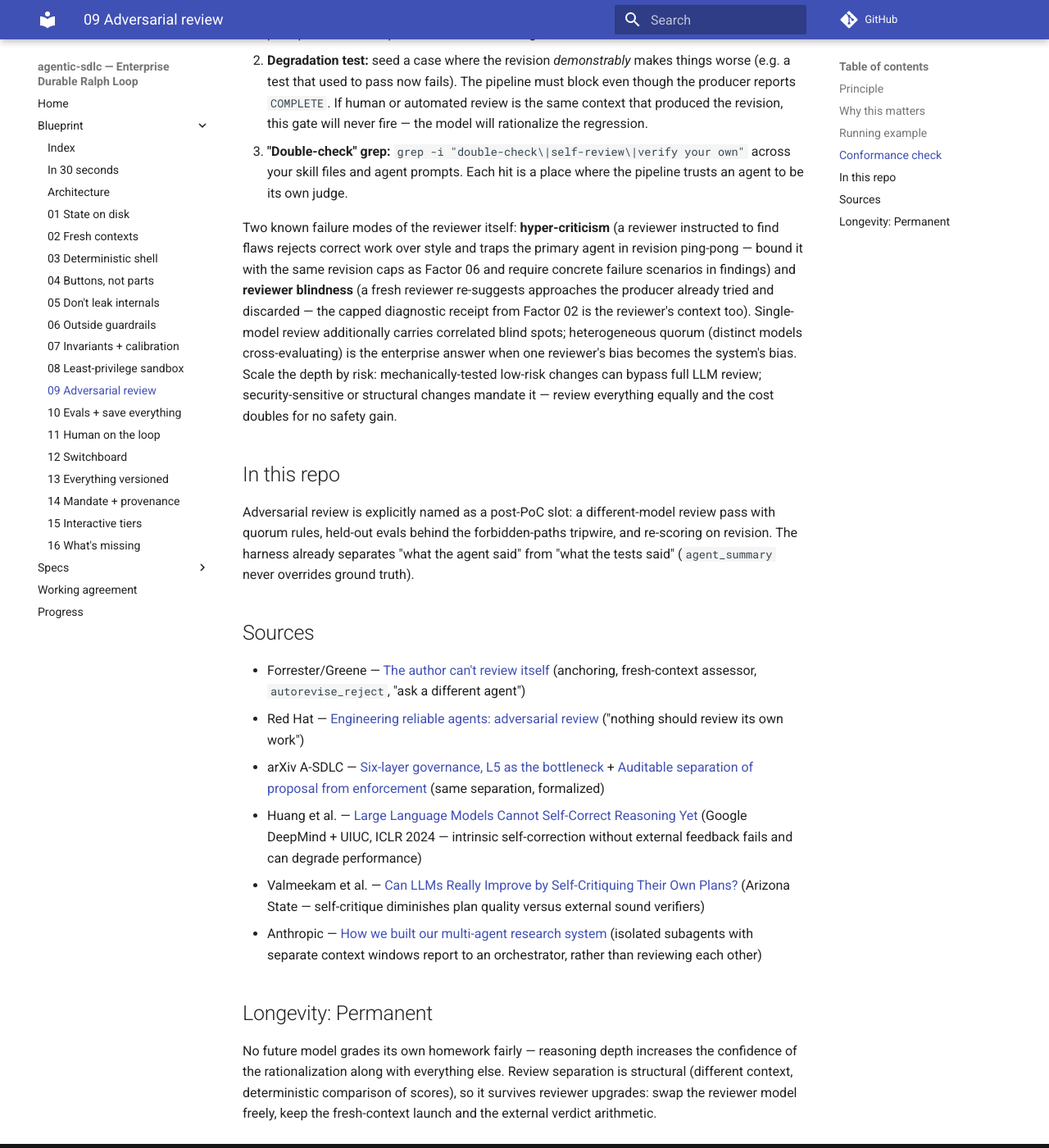
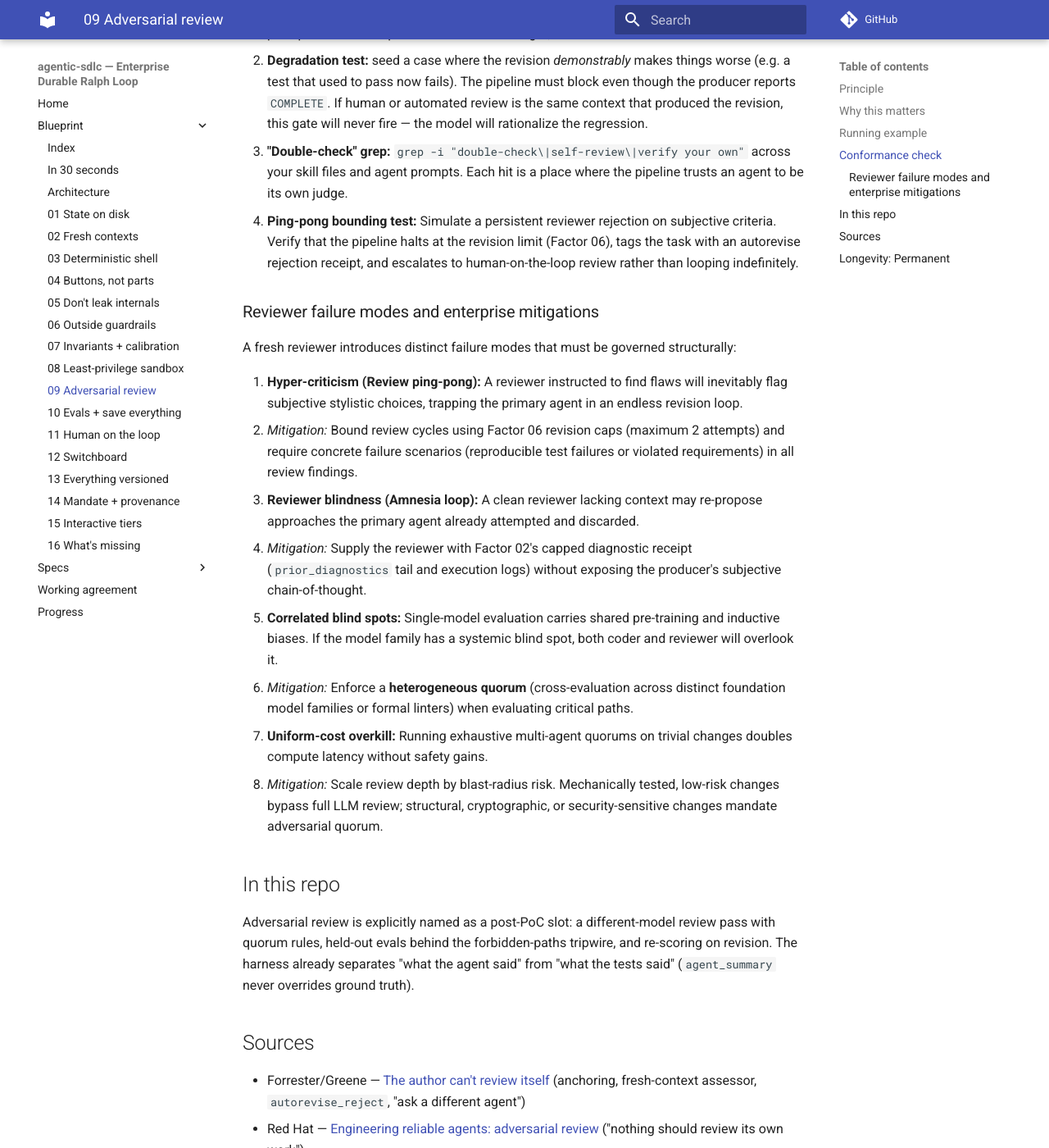
Before and after one commit to johwes/agentic-sdlc, an MkDocs documentation site: the page built from docs/blueprint/09-adversarial-review.md, in a window 1280 px wide and 1400 px high, scrolled down 1298 px. Shown: the whole window at 82% size. Built offline with MkDocs 1.6.1 and Material for MkDocs 9.7.7, drawn with Linux system fonts in a browser that asks for light colours; comment, search, counter and statistics services are not loaded; some of the changed text lies outside the part shown.

Commit message:
docs(blueprint): apply factor-09 review (reviewer-modes subsection, arXiv cite, ping-pong test)

```diff
--- a/docs/blueprint/09-adversarial-review.md
+++ b/docs/blueprint/09-adversarial-review.md
@@ -27,8 +27,20 @@ The middleware patch is drafted by coder agent A. Reviewer agent B is launched c
 1. **Context-separation test:** log the context IDs (or conversation/session handles) for the producer and the verifier on the same item. They must be different. If you find the verifier's prompt contains the producer's chain-of-thought, the launch isn't isolated — see Factor 02.
 2. **Degradation test:** seed a case where the revision *demonstrably* makes things worse (e.g. a test that used to pass now fails). The pipeline must block even though the producer reports `COMPLETE`. If human or automated review is the same context that produced the revision, this gate will never fire — the model will rationalize the regression.
 3. **"Double-check" grep:** `grep -i "double-check\|self-review\|verify your own"` across your skill files and agent prompts. Each hit is a place where the pipeline trusts an agent to be its own judge.
+4. **Ping-pong bounding test:** Simulate a persistent reviewer rejection on subjective criteria. Verify that the pipeline halts at the revision limit (Factor 06), tags the task with an autorevise rejection receipt, and escalates to human-on-the-loop review rather than looping indefinitely.
 
-Two known failure modes of the reviewer itself: **hyper-criticism** (a reviewer instructed to find flaws rejects correct work over style and traps the primary agent in revision ping-pong — bound it with the same revision caps as Factor 06 and require concrete failure scenarios in findings) and **reviewer blindness** (a fresh reviewer re-suggests approaches the producer already tried and discarded — the capped diagnostic receipt from Factor 02 is the reviewer's context too). Single-model review additionally carries correlated blind spots; heterogeneous quorum (distinct models cross-evaluating) is the enterprise answer when one reviewer's bias becomes the system's bias. Scale the depth by risk: mechanically-tested low-risk changes can bypass full LLM review; security-sensitive or structural changes mandate it — review everything equally and the cost doubles for no safety gain.
+### Reviewer failure modes and enterprise mitigations
+
+A fresh reviewer introduces distinct failure modes that must be governed structurally:
+
+1. **Hyper-criticism (Review ping-pong):** A reviewer instructed to find flaws will inevitably flag subjective stylistic choices, trapping the primary agent in an endless revision loop.
+   - *Mitigation:* Bound review cycles using Factor 06 revision caps (maximum 2 attempts) and require concrete failure scenarios (reproducible test failures or violated requirements) in all review findings.
+2. **Reviewer blindness (Amnesia loop):** A clean reviewer lacking context may re-propose approaches the primary agent already attempted and discarded.
+   - *Mitigation:* Supply the reviewer with Factor 02's capped diagnostic receipt (`prior_diagnostics` tail and execution logs) without exposing the producer's subjective chain-of-thought.
+3. **Correlated blind spots:** Single-model evaluation carries shared pre-training and inductive biases. If the model family has a systemic blind spot, both coder and reviewer will overlook it.
+   - *Mitigation:* Enforce a **heterogeneous quorum** (cross-evaluation across distinct foundation model families or formal linters) when evaluating critical paths.
+4. **Uniform-cost overkill:** Running exhaustive multi-agent quorums on trivial changes doubles compute latency without safety gains.
+   - *Mitigation:* Scale review depth by blast-radius risk. Mechanically tested, low-risk changes bypass full LLM review; structural, cryptographic, or security-sensitive changes mandate adversarial quorum.
 
 ## In this repo
 
@@ -38,7 +50,7 @@ Adversarial review is explicitly named as a post-PoC slot: a different-model rev
 
 - Forrester/Greene — [The author can't review itself](https://dev.to/jessica_jason/engineering-for-non-deterministic-coworkers-p0j#the-author-cant-review-itself) (anchoring, fresh-context assessor, `autorevise_reject`, "ask a different agent")
 - Red Hat — [Engineering reliable agents: adversarial review](https://www.redhat.com/en/blog/building-future-core-concepts-red-hats-agentic-software-development-life-cycle) ("nothing should review its own work")
-- arXiv A-SDLC — [Six-layer governance, L5 as the bottleneck](https://arxiv.org/abs/2604.26275) + [Auditable separation of proposal from enforcement](https://arxiv.org/abs/2604.26275) (same separation, formalized)
+- arXiv A-SDLC — [Agentic AI in the Software Development Lifecycle](https://arxiv.org/abs/2604.26275) (Bhati, 2026 — six-layer governance, L5 review bottleneck, and the auditable separation of proposal from enforcement)
 - Huang et al. — [Large Language Models Cannot Self-Correct Reasoning Yet](https://arxiv.org/abs/2310.01798) (Google DeepMind + UIUC, ICLR 2024 — intrinsic self-correction without external feedback fails and can degrade performance)
 - Valmeekam et al. — [Can LLMs Really Improve by Self-Critiquing Their Own Plans?](https://arxiv.org/abs/2310.08118) (Arizona State — self-critique diminishes plan quality versus external sound verifiers)
 - Anthropic — [How we built our multi-agent research system](https://www.anthropic.com/engineering/multi-agent-research-system) (isolated subagents with separate context windows report to an orchestrator, rather than reviewing each other)
```
